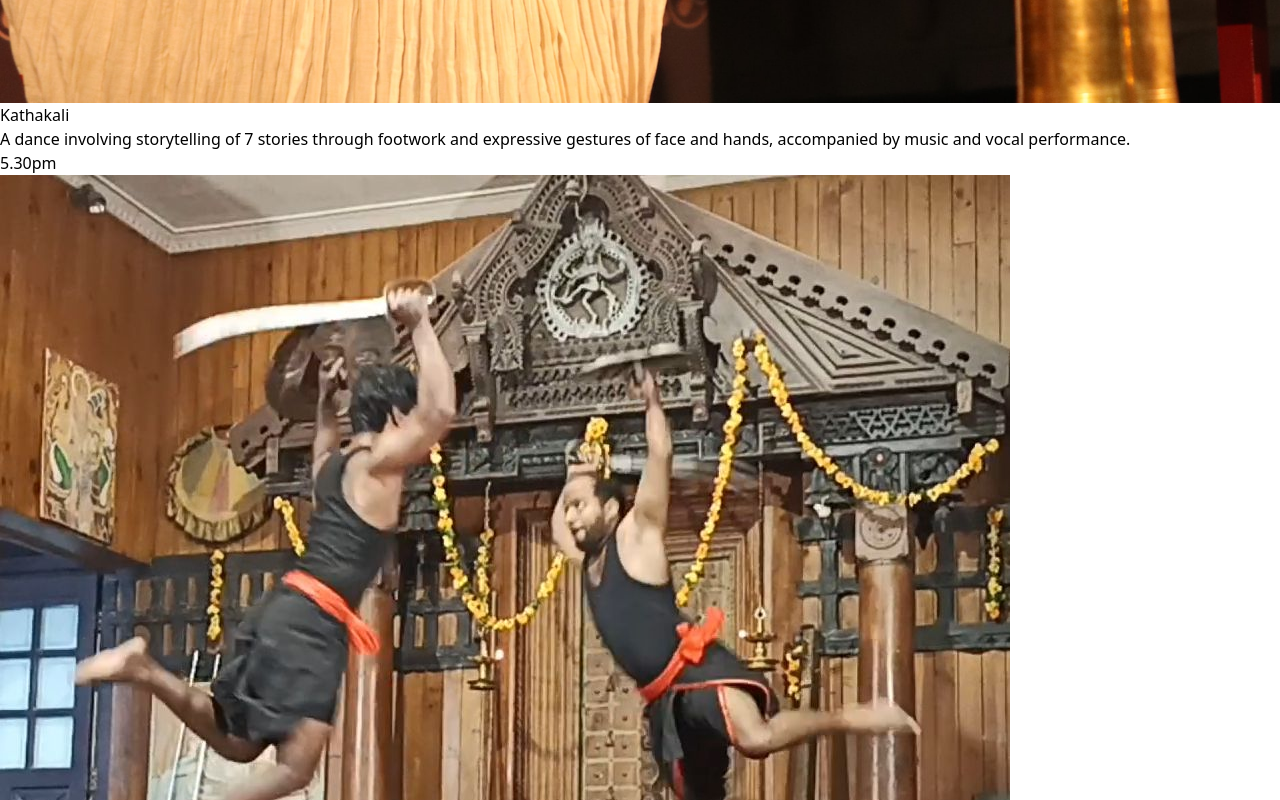
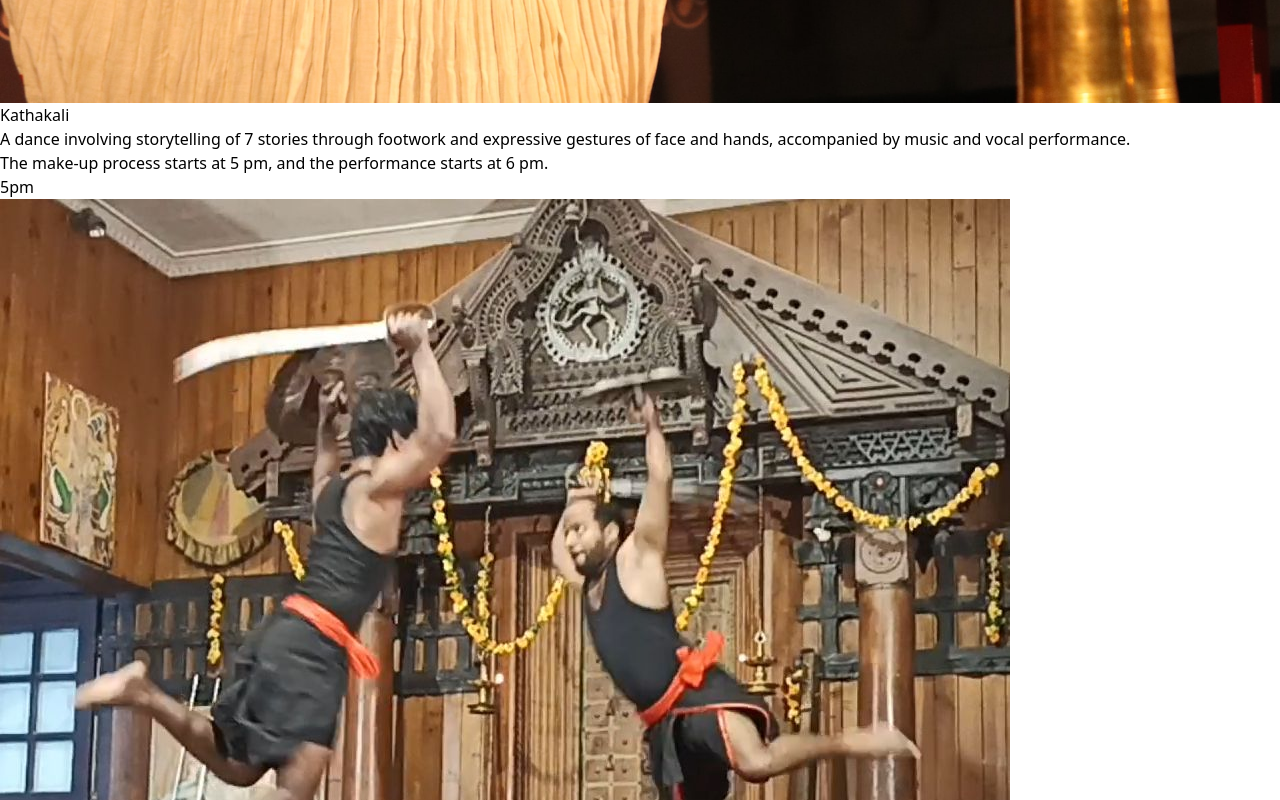
Before and after one commit to kineticdesigner42/kathakali-centre-kochi, a website: page source/index.html in a window 1280 px wide. Shown: the part 4740-5540 px from the top of the page. Drawn offline with nearby package versions, Linux system fonts and the light colour scheme; files that its build step writes are made by us from their sources.

Commit message:
fix(index.html): correct contact details and timings

```diff
--- a/source/index.html
+++ b/source/index.html
@@ -137,9 +137,12 @@
 									A dance involving storytelling of 7 stories through footwork
 									and expressive gestures of face and hands, accompanied by
 									music and vocal performance.
+									<br />
+									The make-up process starts at 5 pm, and the performance starts
+									at 6 pm.
 								</p>
 							</div>
-							<p class="text-large font-medium text-gray-900">5.30pm</p>
+							<p class="text-large font-medium text-gray-900">5pm</p>
 						</div>
 					</div>
 					<div class="group relative">
@@ -342,7 +345,7 @@
 									Email
 								</h3>
 								<p class="mt-2 text-sm text-gray-500">
-									kathakalicentrekochi@gmail.com
+									kathakalicentrekochi@yahoo.com
 									<br />
 									kpvijayan@yahoo.com
 								</p>
```
